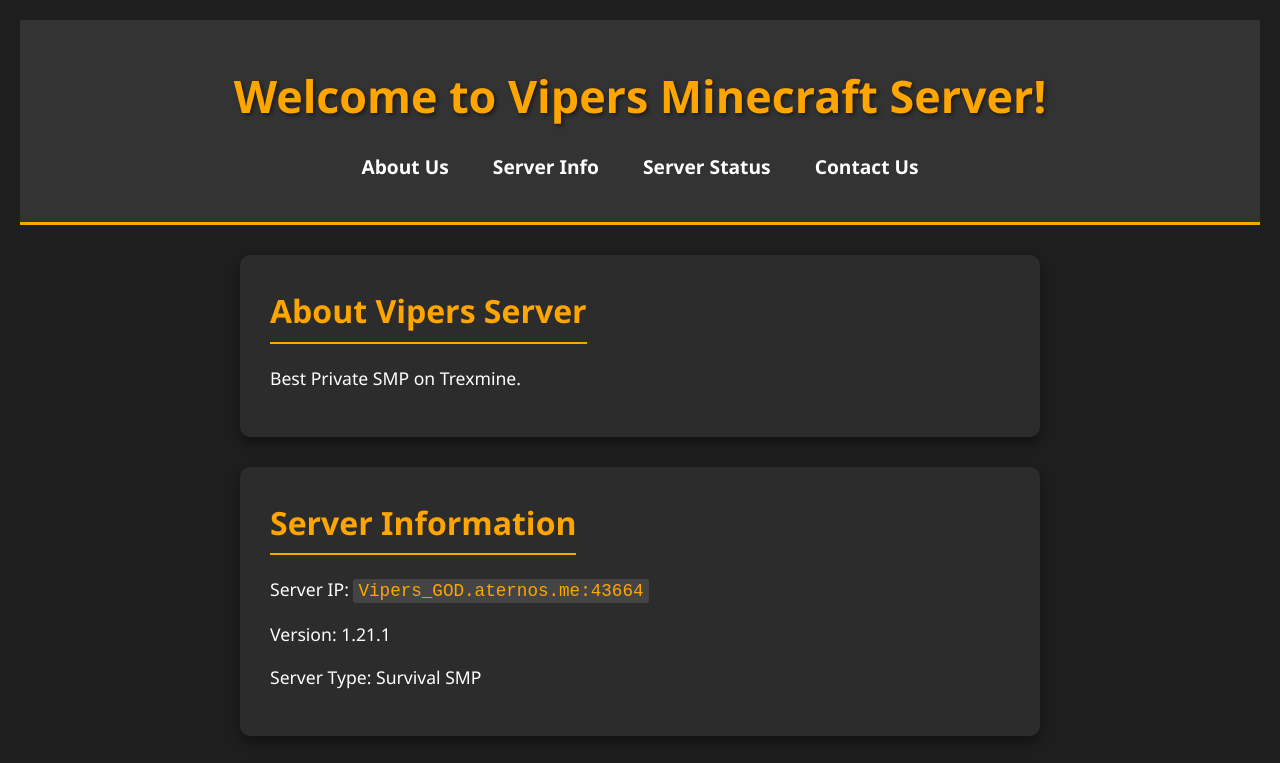
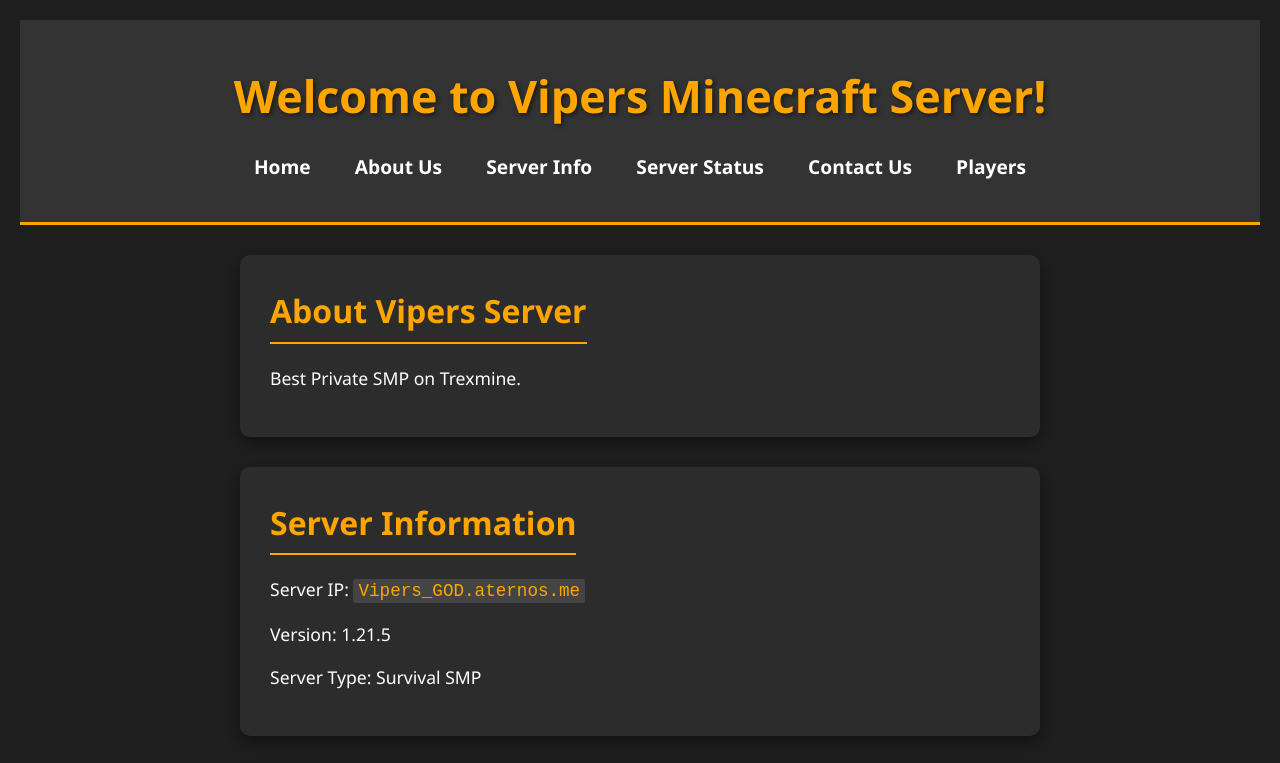
Before and after one commit to VipersGOD/..., a plain HTML site: page index.html in a window 1280 px wide. Shown: the top 763 px of the page. Drawn offline with Linux system fonts and the light colour scheme; no server answers.

Commit message:
Update index.html

```diff
--- a/index.html
+++ b/index.html
@@ -3,7 +3,7 @@
 <head>
     <meta charset="UTF-8">
     <meta name="viewport" content="width=device-width, initial-scale=1.0">
-    <title>Vipers</title>
+    <title>Vipers HomePage</title>
     <link rel="shortcut icon" href="Images/icon.png" />
     <style>
         /* Global Reset */
@@ -143,10 +143,12 @@
         <h1>Welcome to Vipers Minecraft Server!</h1>
         <nav>
             <ul>
+                <li><a href="index.html">Home</a></li>
                 <li><a href="#about">About Us</a></li>
                 <li><a href="#server-info">Server Info</a></li>
                 <li><a href="#server-status">Server Status</a></li>
                 <li><a href="#contact">Contact Us</a></li>
+                <li><a href="Players.html">Players</a></li>
             </ul>
         </nav>
     </header>
@@ -158,8 +160,8 @@
 
     <section id="server-info">
         <h2>Server Information</h2>
-        <p>Server IP: <code>Vipers_GOD.aternos.me:43664</code></p>
-        <p>Version: 1.21.1</p>
+        <p>Server IP: <code>Vipers_GOD.aternos.me</code></p>
+        <p>Version: 1.21.5</p>
         <p>Server Type: Survival SMP</p>
     </section>
 
@@ -170,7 +172,7 @@
     </section>
     <section id="contact">
         <h2>Contact Us</h2>
-        <p><a href="https://discord.gg/Yb5Y4GbC39">Discord</a></p>
+        <p><a href="">Discord</a></p>
     </section>
 
     <footer>
@@ -179,7 +181,7 @@
 
     <script>
         document.addEventListener('DOMContentLoaded', function () {
-            const serverIP = 'Vipers_GOD.aternos.me:43664'; // Replace with your server IP
+            const serverIP = 'Vipers_GOD.aternos.me'; // Replace with your server IP
             const apiUrl = `https://api.mcsrvstat.us/2/${serverIP}`;
 
             function updateServerStatus() {
```
